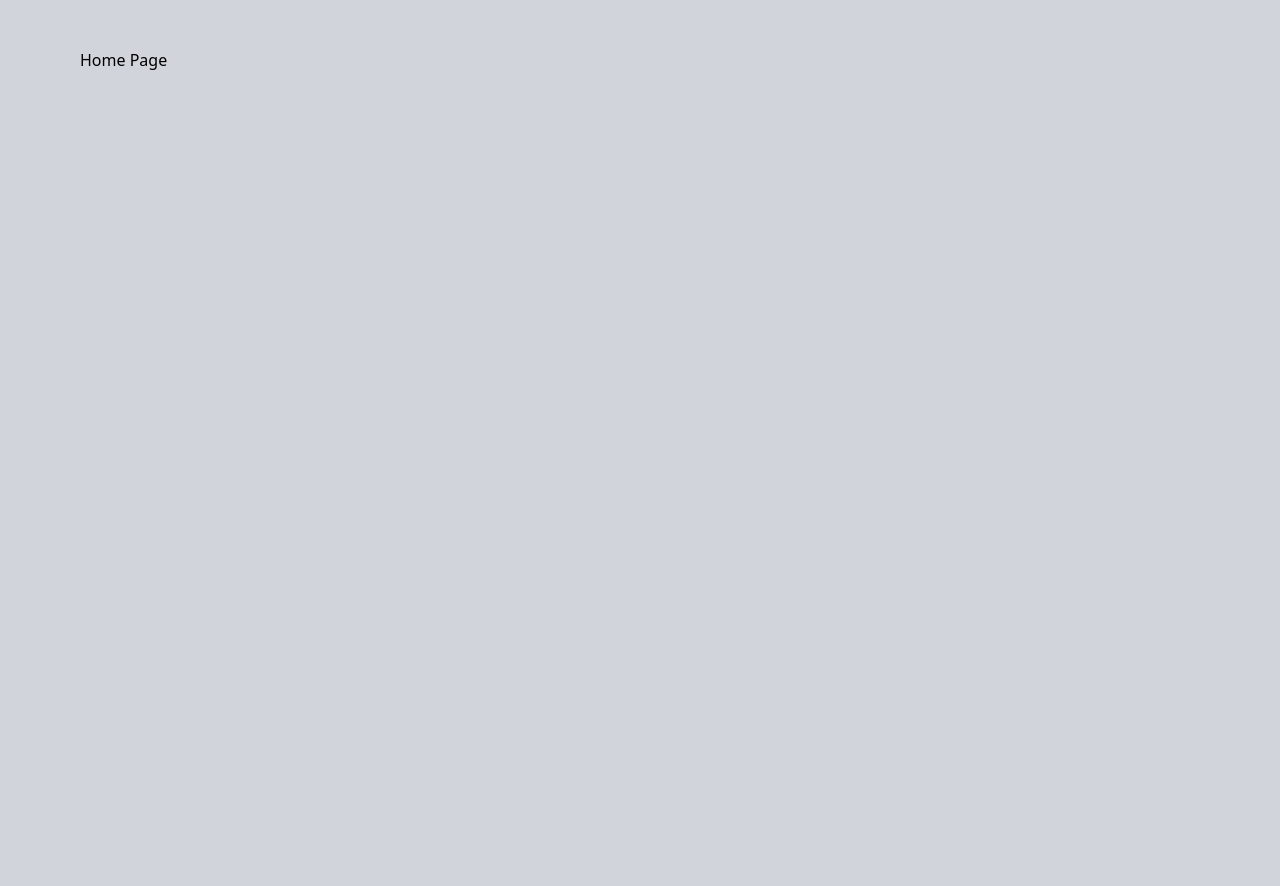
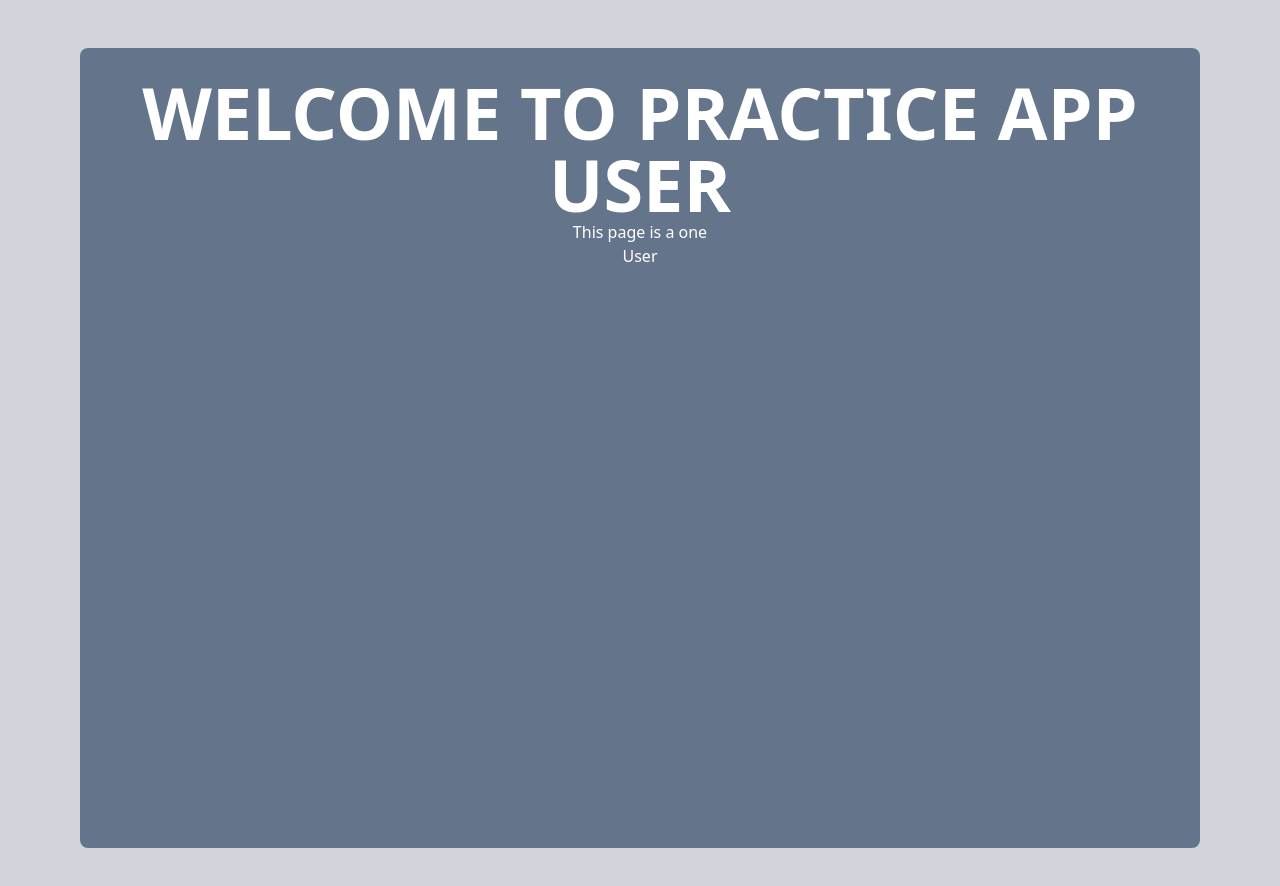
Before and after one commit to ken13-spect/Next-practice-app, a Next.js app: page / in a window 1280 px wide. Shown: the top 886 px of the page. Before the commit the page ends 800 px from the top, so only its background shows below. Built offline with nearby package versions, Linux system fonts and the light colour scheme.

Commit message:
:sparkles: create  Card component

```diff
--- a/app/globals.css
+++ b/app/globals.css
@@ -5,4 +5,5 @@
 body
 {
     @apply bg-gray-300;
+    @apply text-white
 }
--- a/app/page.jsx
+++ b/app/page.jsx
@@ -2,6 +2,10 @@ import Image from "next/image";
 
 export default function Home() {
   return (
-   <div>Home Page</div>
+   <div className="container bg-slate-500 p-7 flex flex-col items-center h-svh mx-auto rounded-lg" >
+   <h1 className="font-semibold text-7xl text-center uppercase">Welcome to practice app user</h1>
+   <p>This page is a one </p>
+   <button className="rounded-l">User</button>
+   </div>
   );
 }
--- /dev/null
+++ b/app/users/[userId]/page.jsx
@@ -0,0 +1,17 @@
+import Card from '@/components/Card';
+import React from 'react'
+
+ async function getOneUser(userId)
+{
+  const response =  await fetch(`https://reqres.in/api/users/${userId}`);
+  const data = await response.json();
+  return data.data;
+
+}
+
+export default async function page({params}) {
+  const user =  await getOneUser(params.userId);
+  return (
+    <Card user={user} />
+  )
+}
--- /dev/null
+++ b/components/Card.jsx
@@ -0,0 +1,23 @@
+import React from 'react'
+
+export default function Card({user}) {
+  return (
+    <li
+    key={user.id}
+    className="w-full bg-slate-50 rounded-lg p-12 flex flex-col justify-center items-center "
+  >
+    <div className="mb-8">
+      <img
+        className="object-center object-cover rounded-full h-36 w-36"
+        src={user.avatar}
+      />
+    </div>
+    <div className="text-center">
+      <p className="text-xl text-gray-700 font-bold mb-2">
+        {user.first_name} {user.last_name}
+      </p>
+      <p className="text-base text-gray-400 font-normal">{user.email}</p>
+    </div>
+  </li>
+  )
+}
--- a/components/UserCards.jsx
+++ b/components/UserCards.jsx
@@ -1,5 +1,6 @@
 import Link from 'next/link'
 import React from 'react'
+import Card from './Card'
 
 export default function UserCards({users}) {
   return (
@@ -9,23 +10,7 @@ export default function UserCards({users}) {
       key={user.id}
       href={`/users/${user.id}`}
       >
-      <li
-        key={user.id}
-        className="w-full bg-slate-50 rounded-lg p-12 flex flex-col justify-center items-center "
-      >
-        <div className="mb-8">
-          <img
-            className="object-center object-cover rounded-full h-36 w-36"
-            src={user.avatar}
-          />
-        </div>
-        <div className="text-center">
-          <p className="text-xl text-gray-700 font-bold mb-2">
-            {user.first_name} {user.last_name}
-          </p>
-          <p className="text-base text-gray-400 font-normal">{user.email}</p>
-        </div>
-      </li>
+      <Card user={user} />
       </Link>
     ))}
   </ul>
```
